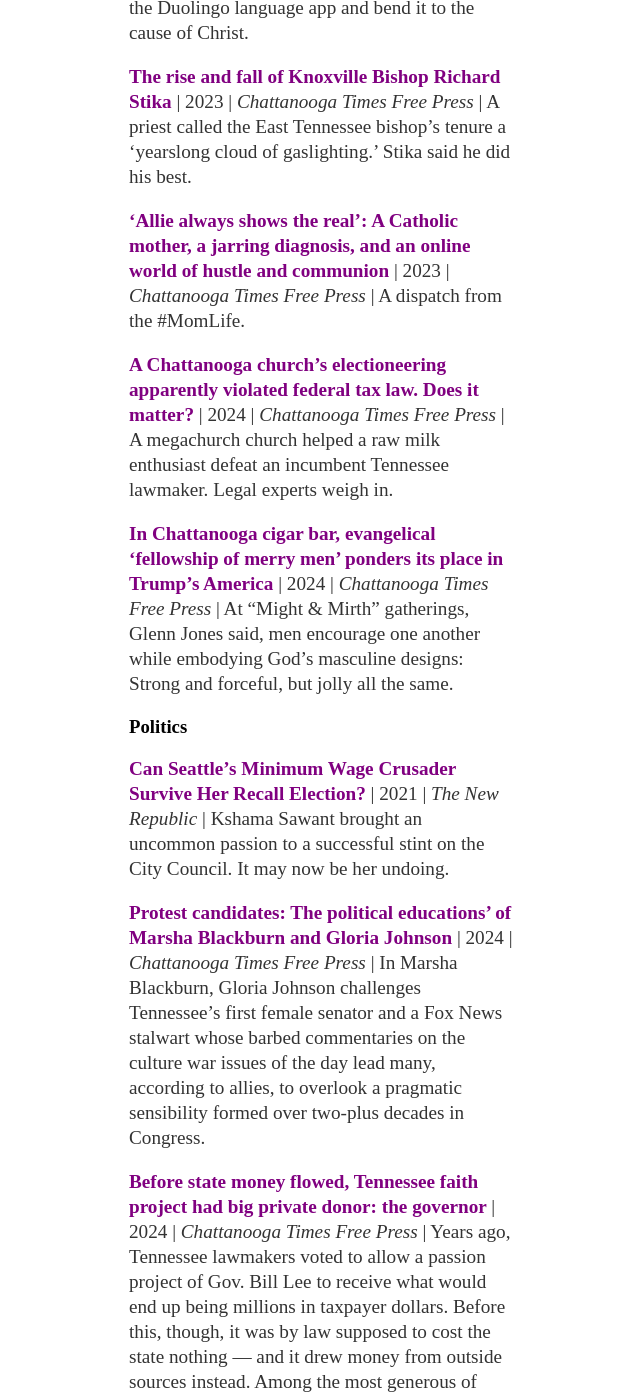
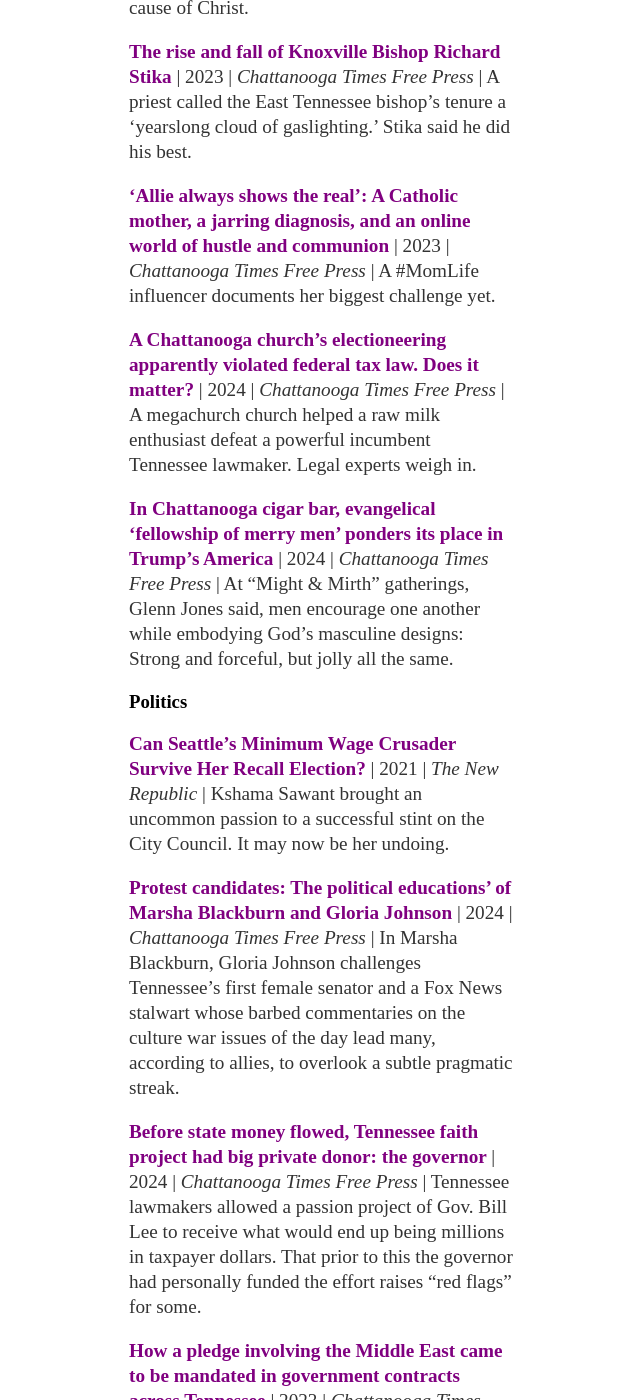
Before and after one commit to aonschwartz/aonschwartz.github.io, a Jekyll site: the page built from about/index.md, in a window 1280 px wide and 1400 px high, scrolled down 1820 px. Shown: the whole window, without its empty margins (319-959 px from the left). Built offline with Jekyll 4.4.1, drawn with Linux system fonts in a browser that asks for light colours; some of the changed text lies outside the part shown.

Commit message:
Update index.md

```diff
--- a/about/index.md
+++ b/about/index.md
@@ -17,10 +17,10 @@
 
 ### <a name="ImmigrationReporting"><a/>Immigration
 
-**[Luis Mauricio Durón wonders: Is Trump’s mass deportation talk bluster — or something more?](https://www.timesfreepress.com/news/2024/nov/16/in-chattanooga-latino-community-wonders-if-trump/)** \| 2024 \| *Chattanooga Times Free Press* \| A Mexican man who has resided in the U.S. illegally for decades reflects on the coming presidency of Donald Trump, who has promised the mass deportation of unauthorized immigrants on a historic scale.
+**[Luis Mauricio Durón wonders: Is Trump’s mass deportation talk bluster, or something more?](https://www.timesfreepress.com/news/2024/nov/16/in-chattanooga-latino-community-wonders-if-trump/)** \| 2024 \| *Chattanooga Times Free Press* \| A Mexican man who has resided in the U.S. illegally for decades reflects on the coming presidency of Donald Trump.
 
 **[Immigrants transformed this North Georgia town. Fear runs deep for many — but one man’s hustle goes on
-](https://www.timesfreepress.com/news/2025/feb/22/immigrants-transformed-this-north-georgia-town/)** \| 2025 \| *Chattanooga Times Free Press* \| Report from one man's door business in Dalton, Georgia, which has been transformed in recent decades by thousands of entrepreneurial immigrants like him.
+](https://www.timesfreepress.com/news/2025/feb/22/immigrants-transformed-this-north-georgia-town/)** \| 2025 \| *Chattanooga Times Free Press* \| Report from a nondescript warehouse in Dalton, Georgia, which has been transformed in recent decades by thousands of entrepreneurial immigrants, many of them undocumented.
 
 **[Hamilton County law enforcement turning more and more people over to ICE
 ](https://www.timesfreepress.com/news/2025/may/10/hamilton-county-law-enforcement-turning-more-and/#/questions)** \| 2025 \| *Chattanooga Times Free Press* \| Between 2021 and 2024, the Hamilton County Sheriff's Office turned over an average of 41 people per year to federal immigration authorities. In 2025, the sheriff's office participated in 41 such transfers — in April alone.
@@ -31,9 +31,9 @@
 
 **[The rise and fall of Knoxville Bishop Richard Stika](https://www.timesfreepress.com/news/2023/jul/08/the-rise-and-fall-of-stika-tfp/)** \|  2023 \| *Chattanooga Times Free Press* \| A priest called the East Tennessee bishop’s tenure a 'yearslong cloud of gaslighting.’ Stika said he did his best.
 
-**[‘Allie always shows the real’: A Catholic mother, a jarring diagnosis, and an online world of hustle and communion](https://www.timesfreepress.com/news/2024/dec/14/allie-always-shows-the-real-a-chattanooga-mother//)** \|  2023 \| *Chattanooga Times Free Press* \| A dispatch from the #MomLife.
+**[‘Allie always shows the real’: A Catholic mother, a jarring diagnosis, and an online world of hustle and communion](https://www.timesfreepress.com/news/2024/dec/14/allie-always-shows-the-real-a-chattanooga-mother//)** \|  2023 \| *Chattanooga Times Free Press* \| A #MomLife influencer documents her biggest challenge yet.
 
-**[A Chattanooga church’s electioneering apparently violated federal tax law. Does it matter?](https://www.timesfreepress.com/news/2024/sep/14/a-chattanooga-churchs-electioneering-apparently/#/questions/)** \| 2024 \| *Chattanooga Times Free Press* \| A  megachurch church helped a raw milk enthusiast defeat an incumbent Tennessee lawmaker. Legal experts weigh in.
+**[A Chattanooga church’s electioneering apparently violated federal tax law. Does it matter?](https://www.timesfreepress.com/news/2024/sep/14/a-chattanooga-churchs-electioneering-apparently/#/questions/)** \| 2024 \| *Chattanooga Times Free Press* \| A  megachurch church helped a raw milk enthusiast defeat a powerful incumbent Tennessee lawmaker. Legal experts weigh in.
 
 **[In Chattanooga cigar bar, evangelical ‘fellowship of merry men’ ponders its place in Trump’s America](https://www.timesfreepress.com/news/2024/dec/06/in-chattanooga-cigar-bar-evangelical-fellowship/#/questions)** \|  2024 \| *Chattanooga Times Free Press* \| At "Might & Mirth" gatherings, Glenn Jones said, men encourage one another while embodying God's masculine designs: Strong and forceful, but jolly all the same.
 
@@ -41,12 +41,12 @@
 
 **[Can Seattle’s Minimum Wage Crusader Survive Her Recall Election?](https://newrepublic.com/article/164600/kshama-sawant-minimum-wage-recall)** \| 2021 \| *The New Republic* \| Kshama Sawant brought an uncommon passion to a successful stint on the City Council. It may now be her undoing.
 
-**[Protest candidates: The political educations' of Marsha Blackburn and Gloria Johnson](https://www.timesfreepress.com/news/2024/oct/12/protest-candidates-how-marsha-blackburn-and/)** \| 2024 \| *Chattanooga Times Free Press* \| In Marsha Blackburn, Gloria Johnson challenges Tennessee's first female senator and a Fox News stalwart whose barbed commentaries on the culture war issues of the day lead many, according to allies, to overlook a pragmatic sensibility formed over two-plus decades in Congress.
+**[Protest candidates: The political educations' of Marsha Blackburn and Gloria Johnson](https://www.timesfreepress.com/news/2024/oct/12/protest-candidates-how-marsha-blackburn-and/)** \| 2024 \| *Chattanooga Times Free Press* \| In Marsha Blackburn, Gloria Johnson challenges Tennessee's first female senator and a Fox News stalwart whose barbed commentaries on the culture war issues of the day lead many, according to allies, to overlook a subtle pragmatic streak.
 
 **[Before state money flowed, Tennessee faith project had big private donor: the governor
-](https://www.timesfreepress.com/news/2025/apr/26/before-state-money-flowed-tennessee-faith-project/)** \| 2024 \| *Chattanooga Times Free Press* \| Years ago, Tennessee lawmakers voted to allow a passion project of Gov. Bill Lee to receive what would end up being millions in taxpayer dollars. Before this, though, it was by law supposed to cost the state nothing — and it drew money from outside sources instead. Among the most generous of those private donors, it turns out, was Lee himself.
+](https://www.timesfreepress.com/news/2025/apr/26/before-state-money-flowed-tennessee-faith-project/)** \| 2024 \| *Chattanooga Times Free Press* \| Tennessee lawmakers allowed a passion project of Gov. Bill Lee to receive what would end up being millions in taxpayer dollars. That prior to this the governor had personally funded the effort raises "red flags" for some.
 
-**[How a pledge involving the Middle East came to be mandated in government contracts across Tennessee](https://www.timesfreepress.com/news/2023/jul/29/how-a-pledge-involving-the-middle-east-came-to-be/#/questions)** \| 2023 \|  *Chattanooga Times Free Press* \| In recent years, Christians United for Israel helped bring an anti-boycott law to 35 states, including Alabama, Georgia and Tennessee.
+**[How a pledge involving the Middle East came to be mandated in government contracts across Tennessee](https://www.timesfreepress.com/news/2023/jul/29/how-a-pledge-involving-the-middle-east-came-to-be/#/questions)** \| 2023 \|  *Chattanooga Times Free Press* \| In recent years, Christians United for Israel helped bring an anti-boycott law to 35 states, including Alabama, Georgia and Tennessee. How did it do it?
 
 ### <a name="Infrastructure"><a/> Infrastructure
 
@@ -68,7 +70,7 @@
 
 **[Animal Rights Activists Rescued Two Piglets From Slaughter. They Wanted to Get Caught.](https://newrepublic.com/article/165468/animal-rights-dxe-smithfield)** \| 2022 \| *The New Republic* \| Liberating the pigs from a Smithfield facility was just the first step in Wayne Hsiung and Paul Darwin Picklesimer’s grand plan. Now they want their legal case to start a sea change in animal rights.
 
-**[Major Supreme Court decisions weaken federal ‘administrative state’ — but what about regulators here in Tennessee?](https://www.timesfreepress.com/news/2024/jul/02/major-supreme-court-decisions-weaken-federal/)** \| 2024 \|  *Chattanooga Times Free Press* \| An anti-government movement could have big effects on state agencies too.
+**[Major Supreme Court decisions weaken federal ‘administrative state’ — but what about regulators here in Tennessee?](https://www.timesfreepress.com/news/2024/jul/02/major-supreme-court-decisions-weaken-federal/)** \| 2024 \|  *Chattanooga Times Free Press* \| The Trump admistration wants to gut the power of federal agencies. State governments are changing too.
 
 **[The Grindr lawsuit that could change the internet](https://theoutline.com/post/6968/grindr-lawsuit-matthew-herrick?utm_source=)** \| 2019 \| *The Outline* \| A law written in 1996 defines the limits of free speech on the internet today. A new court case involving the dating app Grindr will put it to the test.
 
```
Also changed, not shown: other parts of about/index.md (+2 -0 lines).
